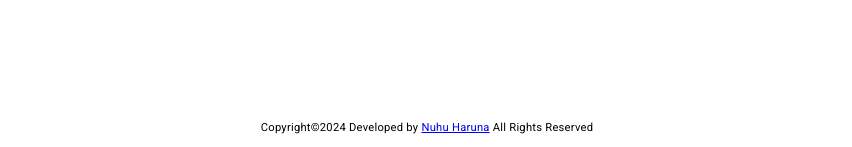
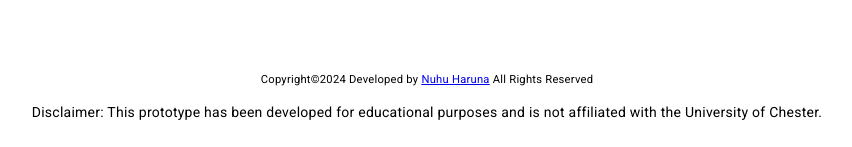
Before and after one commit to Snazzynuhu/Chester-insurance, an Angular app: page / in a window 1280 px wide. Shown: the part 650-797 px from the top of the page, without its empty margins (213-1065 px from the left). Built offline with nearby package versions, Linux system fonts and the light colour scheme.

Commit message:
disclaimer added

```diff
--- a/src/app/insurance-form/insurance-form.component.html
+++ b/src/app/insurance-form/insurance-form.component.html
@@ -52,3 +52,4 @@
 
 </div>
 <p class="copyright">Copyright&copy;{{currentYear}} Developed by <a href="https://harunanuhu.netlify.app/" target="_blank">Nuhu Haruna</a> All Rights Reserved</p>
+<p class="disclaimer">Disclaimer: This prototype has been developed for educational purposes and is not affiliated with the University of Chester.</p>
--- a/src/app/insurance-form/insurance-form.component.scss
+++ b/src/app/insurance-form/insurance-form.component.scss
@@ -151,7 +151,10 @@
 
 .copyright{
  text-align: center;
- margin-top: -2rem;
+ margin-top: -5rem;
   font-size: 0.7rem;
   color: black !important;
 }
+.disclaimer{
+ text-align: center;
+}
```
